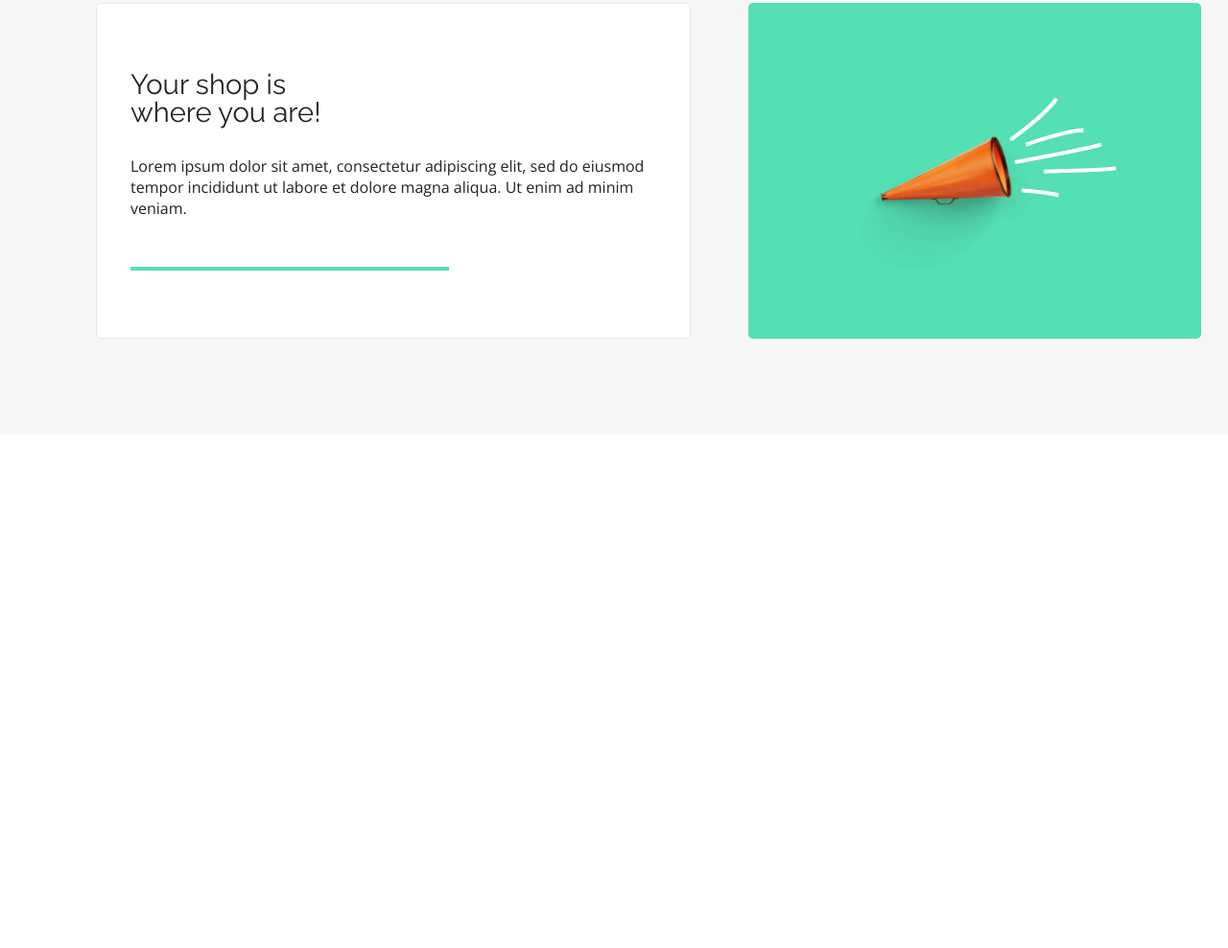
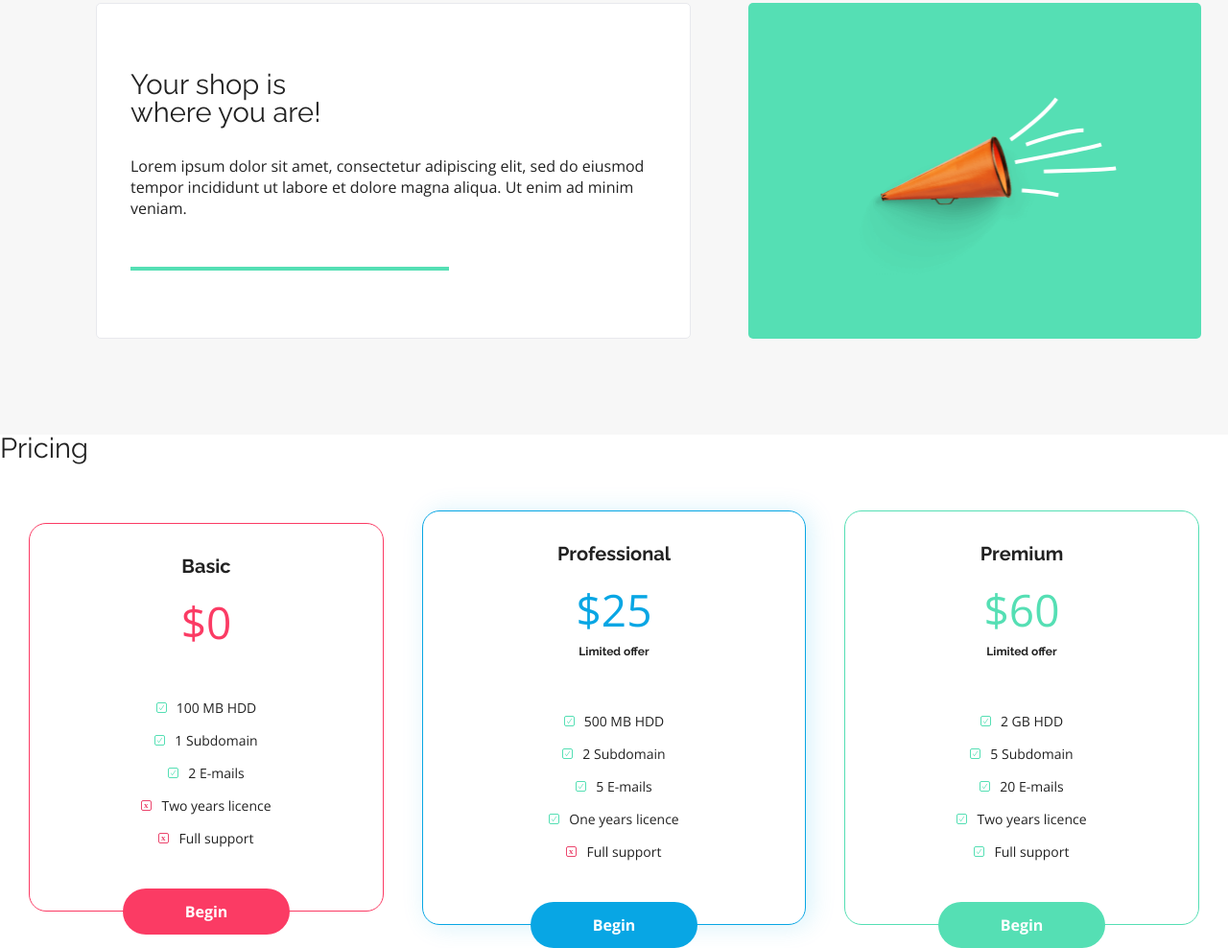
Before and after one commit to SzymonKieszek/ONL_FEA_Warsztat, a plain HTML site: page index.html in a window 1280 px wide. Shown: the part 2170-3158 px from the top of the page at 96% size. Before the commit the page ends 2623 px from the top, so only its background shows below. Drawn offline with nearby package versions, Linux system fonts and the light colour scheme.

Commit message:
section third - done

```diff
--- a/css/style.css
+++ b/css/style.css
@@ -293,3 +293,100 @@ h2 {
     margin-top: 55px;
 }
 /*benefits-section-ends*/
+/* Pricing-section */
+
+.pricing {
+    display: flex;
+    flex-direction: column;
+    justify-content: center;
+    align-items: center;
+    margin: 100px auto;
+}
+
+.pricing__boxes {
+    margin-top: 50px;
+    display: flex;
+    align-items: center;
+    justify-content: center;
+}
+
+.pricing__box {
+    display: flex;
+    flex-direction: column;
+    align-items: center;
+    width: 370px;
+    border-radius: 18px;
+    border: 1px solid var(--accent-color);
+}
+
+.pricing__box--basic {
+    --accent-color: var(--color-redish);
+}
+
+.pricing__box--professional {
+    --accent-color: var(--color-primary);
+    box-shadow: 5px 1px 27px var(--color-primary-shadow);
+    width: 400px;
+    margin: 0 40px;
+}
+
+.pricing__box--premium {
+    --accent-color: var(--color-green);
+}
+
+.pricing__details {
+    text-align: center;
+    margin-top: 34px;
+    margin-bottom: 60px;
+}
+
+.pricing__type {
+    font-size: 1.25rem;
+    font-family: var(--font-raleway);
+    font-weight: 700;
+}
+
+.pricing__price {
+    font-size: 2.875rem;
+    font-family: var(--font-open-sans);
+    font-weight: 300;
+    margin-top: 25px;
+    color: var(--accent-color);
+}
+
+.pricing__limited {
+    text-align: center;
+    font-size: 0.75rem;
+    font-weight: 700;
+    font-family: var(--font-raleway);
+    margin-top: 15px;
+}
+
+.pricing__items {
+    text-align: center;
+}
+
+.pricing__item {
+    font-size: 14px;
+    margin-bottom: 20px;
+}
+
+.pricing__item::before {
+    content: "";
+    width: 11px;
+    height: 11px;
+    display: inline-block;
+    margin-right: 10px;
+    background-image: url("../assets/Checkmark-1.svg");
+}
+
+.pricing__item--not::before {
+    background-image: url("../assets/Close.svg");
+}
+
+.pricing__box .btn {
+    background-color: var(--accent-color);
+    position: relative;
+    bottom: -25px;
+}
+/* Pricing-section-ends */
--- a/index.html
+++ b/index.html
@@ -140,7 +140,61 @@
 
             </div>
         </section>
-        <section></section>
+        <section>
+            <h2>Pricing</h2>
+            <div class="pricing__boxes">
+
+                <div class="pricing__box pricing__box--basic">
+                    <div class="pricing__details">
+                        <div class="pricing__type">Basic</div>
+                        <div class="pricing__price">$0</div>
+                    </div>
+                    <ul class="pricing__items">
+                        <li class="pricing__item">100 MB HDD</li>
+                        <li class="pricing__item">1 Subdomain</li>
+                        <li class="pricing__item">2 E-mails</li>
+                        <li class="pricing__item pricing__item--not">Two years licence</li>
+                        <li class="pricing__item pricing__item--not">Full support</li>
+                    </ul>
+                    <a href="#" class="btn">Begin</a>
+                </div>
+
+                <div class="pricing__box pricing__box--professional">
+                    <div class="pricing__details">
+                        <div class="pricing__type">Professional</div>
+                        <div class="pricing__price">$25</div>
+                        <div class="pricing__limited">Limited offer</div>
+                    </div>
+                    <ul class="pricing__items">
+                        <li class="pricing__item">500 MB HDD</li>
+                        <li class="pricing__item">2 Subdomain</li>
+                        <li class="pricing__item">5 E-mails</li>
+                        <li class="pricing__item">One years licence</li>
+                        <li class="pricing__item pricing__item--not">Full support</li>
+                    </ul>
+                    <a href="#" class="btn">Begin</a>
+                </div>
+
+                <div class="pricing__box pricing__box--premium">
+                    <div class="pricing__details">
+                        <div class="pricing__type">Premium</div>
+                        <div class="pricing__price">$60</div>
+                        <div class="pricing__limited">Limited offer</div>
+                    </div>
+                    <ul class="pricing__items">
+                        <li class="pricing__item">2 GB HDD</li>
+                        <li class="pricing__item">5 Subdomain</li>
+                        <li class="pricing__item">20 E-mails</li>
+                        <li class="pricing__item">Two years licence</li>
+                        <li class="pricing__item">Full support</li>
+                    </ul>
+                    <a href="#" class="btn">Begin</a>
+                </div>
+
+
+            </div>
+
+        </section>
         <section></section>
 
     </main>
```
